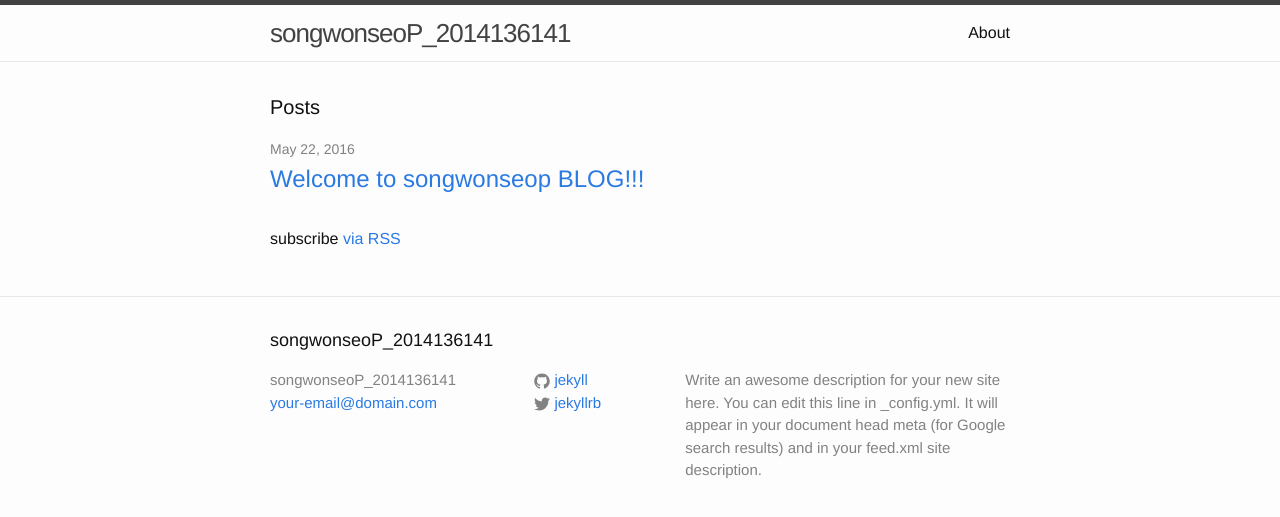
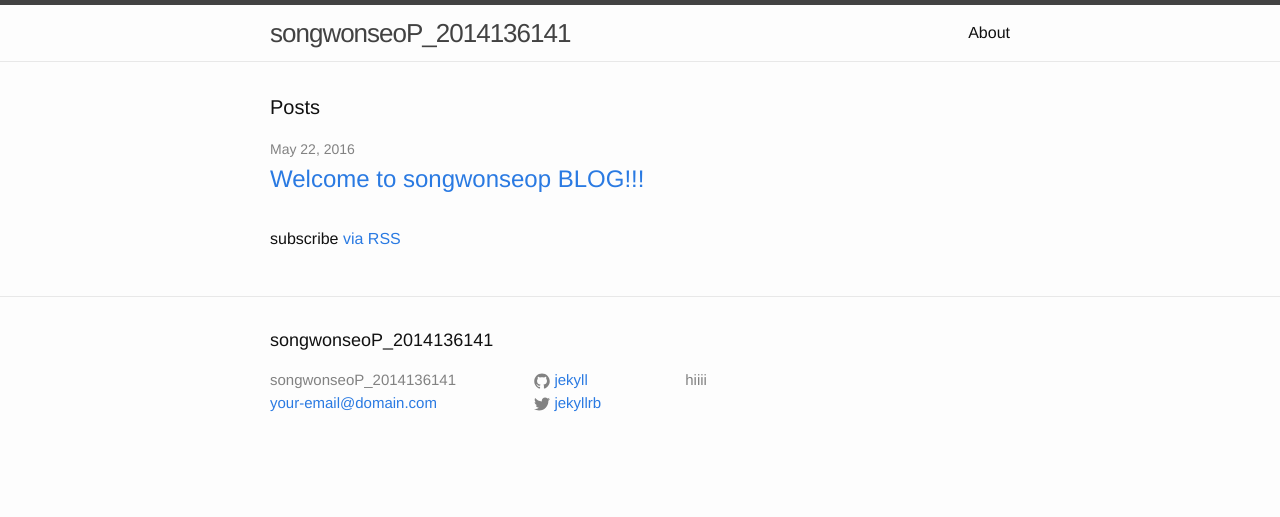
Before and after one commit to songwonseop/songwonseop.github.com, a Jekyll site: the page built from index.html, in a window 1280 px wide. Shown: the top 517 px of the page. Built offline with Jekyll 4.4.1, drawn with Linux system fonts in a browser that asks for light colours.

Commit message:
Update _config.yml

```diff
--- a/_config.yml
+++ b/_config.yml
@@ -9,9 +9,7 @@
 title: songwonseoP_2014136141
 email: your-email@domain.com
 description: > # this means to ignore newlines until "baseurl:"
-  Write an awesome description for your new site here. You can edit this
-  line in _config.yml. It will appear in your document head meta (for
-  Google search results) and in your feed.xml site description.
+  hiiii
 baseurl: "" # the subpath of your site, e.g. /blog
 url: "http://yourdomain.com" # the base hostname & protocol for your site
 twitter_username: jekyllrb
```
